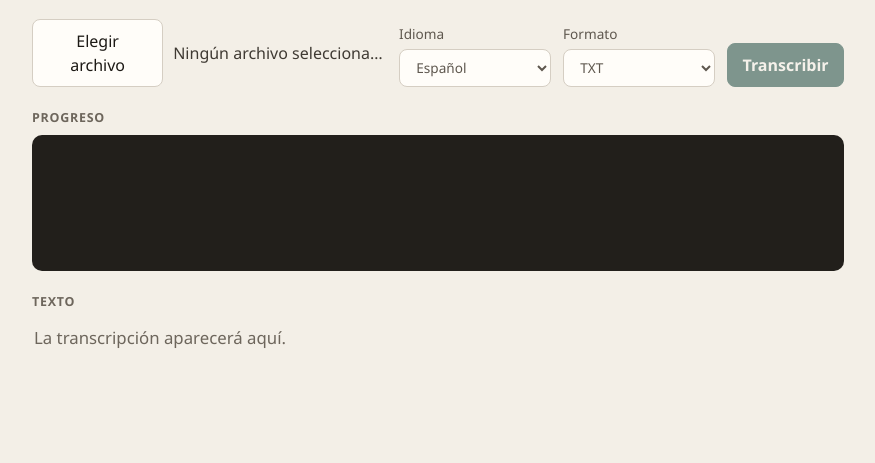
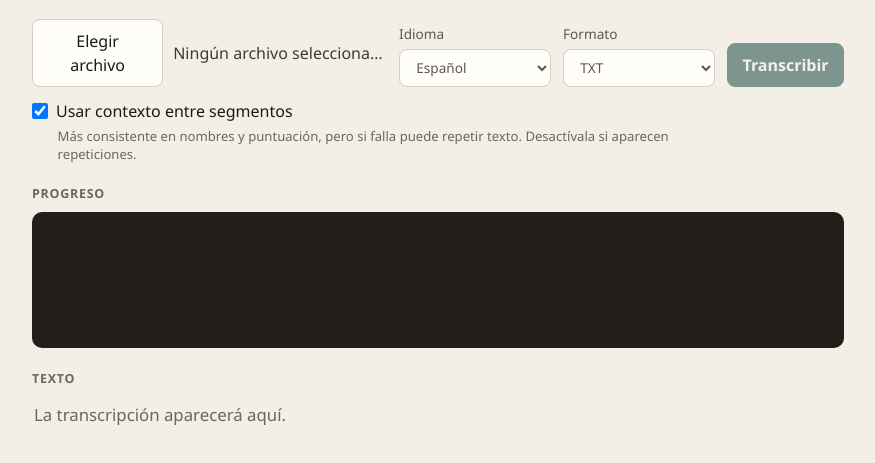
Before and after one commit to Resco-Sys/transcriptor, a website built with Vite: page src/index.html in a window 1280 px wide. Shown: the part 103-566 px from the top of the page, without its empty margins (202-1077 px from the left). Built offline with nearby package versions, Linux system fonts and the light colour scheme.

Commit message:
ajuste a modelo escogido y opciones a enviarle

```diff
--- a/src/index.html
+++ b/src/index.html
@@ -54,6 +54,17 @@
         </label>
 
         <button id="transcribe" type="button" disabled>Transcribir</button>
+
+        <div id="context-option" class="context-option" hidden>
+          <label class="check">
+            <input id="use-context" type="checkbox" />
+            Usar contexto entre segmentos
+          </label>
+          <p class="help">
+            Más consistente en nombres y puntuación, pero si falla puede repetir
+            texto. Desactívala si aparecen repeticiones.
+          </p>
+        </div>
       </fieldset>
 
       <section class="panel" aria-labelledby="progress-title">
--- a/src/main.js
+++ b/src/main.js
@@ -3,6 +3,7 @@ import { Command } from "@tauri-apps/plugin-shell";
 import {
   buildUvxArgs,
   detectOs,
+  engineFor,
   extractSegmentText,
   fileName,
   isStatusLine,
@@ -32,13 +33,27 @@ const transcribeButton = document.querySelector("#transcribe");
 const fileLabel = document.querySelector("#file-label");
 const languageSelect = document.querySelector("#language");
 const formatSelect = document.querySelector("#format");
+const contextOption = document.querySelector("#context-option");
+const contextInput = document.querySelector("#use-context");
 const controls = document.querySelector("#controls");
 const progressEl = document.querySelector("#progress");
 const resultEl = document.querySelector("#result");
 const statusEl = document.querySelector("#status");
 
+const CONTEXT_KEY = "transcriptor.useContext";
+
 let audioPath = "";
 let running = false;
+const engine = engineFor(currentOs());
+
+if (engine.supportsContext) {
+  const stored = localStorage.getItem(CONTEXT_KEY);
+  contextInput.checked = stored === null ? true : stored === "true";
+  contextOption.hidden = false;
+  contextInput.addEventListener("change", () => {
+    localStorage.setItem(CONTEXT_KEY, String(contextInput.checked));
+  });
+}
 
 function currentOs() {
   const platform =
@@ -109,6 +124,7 @@ transcribeButton.addEventListener("click", async () => {
     audioPath,
     language,
     format,
+    useContext: engine.supportsContext && contextInput.checked,
   });
 
   const segments = [];
--- a/src/styles.css
+++ b/src/styles.css
@@ -68,6 +68,31 @@ body {
   gap: 4px;
   font-size: 0.85rem;
   color: #5e574e;
+}
+
+.context-option {
+  flex: 1 1 100%;
+}
+
+.check {
+  display: flex;
+  align-items: center;
+  gap: 8px;
+  color: #1c1915;
+}
+
+.check input {
+  width: 1rem;
+  height: 1rem;
+  margin: 0;
+}
+
+.help {
+  margin: 4px 0 0 1.6rem;
+  max-width: 40rem;
+  font-size: 0.82rem;
+  line-height: 1.4;
+  color: #6d665c;
 }
 
 button,
@@ -162,9 +187,14 @@ select:disabled {
   .status,
   .field,
   .file-label,
+  .help,
   .panel h2,
   .result .placeholder {
     color: #c8bfb2;
+  }
+
+  .check {
+    color: #f3efe7;
   }
 
   button,
--- a/src/transcript.js
+++ b/src/transcript.js
@@ -22,16 +22,35 @@ export function detectOs(platform = "") {
   return "other";
 }
 
-export function buildUvxArgs({ os, audioPath, language, format }) {
-  const tool =
-    os === "macos"
-      ? ["--from", "mlx-whisper", "mlx_whisper"]
-      : ["whisper-ctranslate2"];
+export const ENGINES = {
+  macos: {
+    command: ["--from", "mlx-whisper", "mlx_whisper"],
+    model: "mlx-community/whisper-large-v3-turbo",
+    supportsContext: true,
+    contextFlag: "--condition-on-previous-text",
+  },
+  windows: {
+    command: ["whisper-ctranslate2"],
+    model: "large-v3-turbo",
+    supportsContext: true,
+    contextFlag: "--condition_on_previous_text",
+    args: ["--device", "cpu", "--compute_type", "int8"],
+  },
+};
 
-  const args = [...tool, audioPath];
+export function engineFor(os) {
+  return ENGINES[os] ?? ENGINES.windows;
+}
+
+export function buildUvxArgs({ os, audioPath, language, format, useContext = true }) {
+  const engine = engineFor(os);
+  const args = [...engine.command, audioPath, "--model", engine.model];
   if (language) args.push("--language", language);
   args.push("-f", format, "-o", parentDirectory(audioPath), "--verbose", "True");
-  if (os !== "macos") args.push("--device", "cpu", "--compute_type", "int8");
+  if (engine.args) args.push(...engine.args);
+  if (engine.supportsContext) {
+    args.push(engine.contextFlag, useContext ? "True" : "False");
+  }
   return args;
 }
 
```
